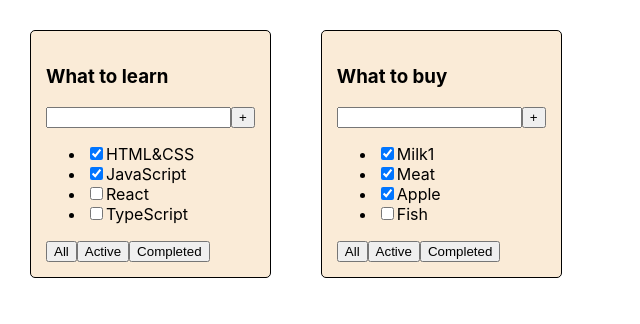
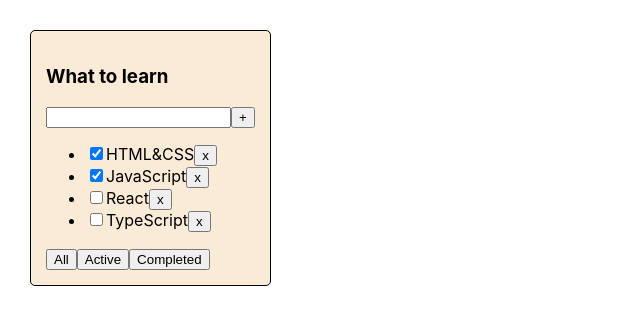
Before and after one commit to Arenelin/todolist, a React (Create React App) app: page / in a window 1280 px wide. Shown: the top 324 px of the page, without its empty margins (0-640 px from the left). Built offline with nearby package versions, Linux system fonts and the light colour scheme.

Commit message:
added functionality for deleting a task and filtering the task list

```diff
--- a/src/App.tsx
+++ b/src/App.tsx
@@ -1,25 +1,44 @@
-import React from 'react';
+import React, {useState} from 'react';
 import './App.css';
 import {TaskType, Todolist} from './Todolist';
 
+export type FilterValuesType = 'all' | 'active' | 'completed';
+
 function App() {
-    const tasks1:Array<TaskType> = [
+    const [tasks, setTasks] = useState<Array<TaskType>>([
         {id: 1, title: 'HTML&CSS', isDone: true},
         {id: 2, title: 'JavaScript', isDone: true},
         {id: 3, title: 'React', isDone: false},
         {id: 4, title: 'TypeScript', isDone: false},
-    ];
-    const tasks2:Array<TaskType> = [
-        {id: 1, title: 'Milk1', isDone: true},
-        {id: 2, title: 'Meat', isDone: true},
-        {id: 3, title: 'Apple', isDone: true},
-        {id: 4, title: 'Fish', isDone: false},
-    ];
+    ]);
+    const [filter, setFilter] = useState<FilterValuesType>('all')
+    //если меняем форму представления тасок (один и тот же список показываем в разных вариантах),
+    // значит не меняем исходный массив!!! То есть не осуществляем crud-операцию
+
+    const filteredTasks = (valueFilter:FilterValuesType) => {
+        setFilter(valueFilter);
+    }
+
+    let tasksForTodolist: Array<TaskType> = filter === 'active'
+        ? tasks.filter(t => !t.isDone)
+        : filter === 'completed'
+            ? tasks.filter(t => t.isDone)
+            : tasks;
+
+
+    const removeTask = (id: number) => {
+        const clearedTasks = tasks.filter(t => t.id !== id);
+        setTasks(clearedTasks);
+    }
 
     return (
         <div className="App">
-            <Todolist title="What to learn" tasks={tasks1}/>
-            <Todolist title="What to buy" tasks={tasks2}/>
+            <Todolist
+                title="What to learn"
+                tasks={tasksForTodolist}
+                removeTask={removeTask}
+                filteredTasks={filteredTasks}
+            />
         </div>
     );
 }
--- a/src/Button.tsx
+++ b/src/Button.tsx
@@ -1,7 +1,8 @@
 type ButtonPropsType = {
     title: string
+    onClickHandler: () => void
 }
 
 export function Button(props: ButtonPropsType) {
-    return <button>{props.title}</button>
+    return <button onClick={props.onClickHandler}>{props.title}</button>
 }
--- a/src/Todolist.tsx
+++ b/src/Todolist.tsx
@@ -1,42 +1,46 @@
 import React from 'react';
 import {Button} from './Button';
+import {FilterValuesType} from './App';
 
 export type TaskType = {
     id: number
     title: string
     isDone: boolean
+
 }
 
 type TodolistPropsType = {
     title: string
     tasks: Array<TaskType>
+    removeTask: (id: number) => void
+    filteredTasks: (valueFilter: FilterValuesType) => void
 }
 
 export function Todolist(props: TodolistPropsType) {
-    const taskItems: Array<JSX.Element> = [];
-    for (let i = 0; i < props.tasks.length; i++) {
-        const taskItem: JSX.Element =
-            <li>
-                <input type="checkbox" checked={props.tasks[i].isDone}/><span>{props.tasks[i].title}</span>
-            </li>
-        taskItems.push(taskItem);
-    }
 
+    const tasksList: JSX.Element = props.tasks.length
+        ? <ul>
+            {props.tasks.map(t =>
+                <li key={t.id}>
+                    <input type="checkbox" checked={t.isDone}/><span>{t.title}</span>
+                    <Button onClickHandler={() => props.removeTask(t.id)} title={'x'}></Button>
+                </li>)}
+        </ul>
+        : <p>Tasks list is empty</p>
 
     return (
         <div className="todoList">
             <h3>{props.title}</h3>
             <div>
                 <input/>
-                <Button title={'+'}/>
+                <Button title={'+'} onClickHandler={() => {
+                }}/>
             </div>
-            <ul>
-                {taskItems}
-            </ul>
+            {tasksList}
             <div>
-                <Button title={'All'}/>
-                <Button title={'Active'}/>
-                <Button title={'Completed'}/>
+                <Button onClickHandler={() => props.filteredTasks('all')} title={'All'}/>
+                <Button onClickHandler={() => props.filteredTasks('active')} title={'Active'}/>
+                <Button onClickHandler={() => props.filteredTasks('completed')} title={'Completed'}/>
             </div>
         </div>
     )
```
